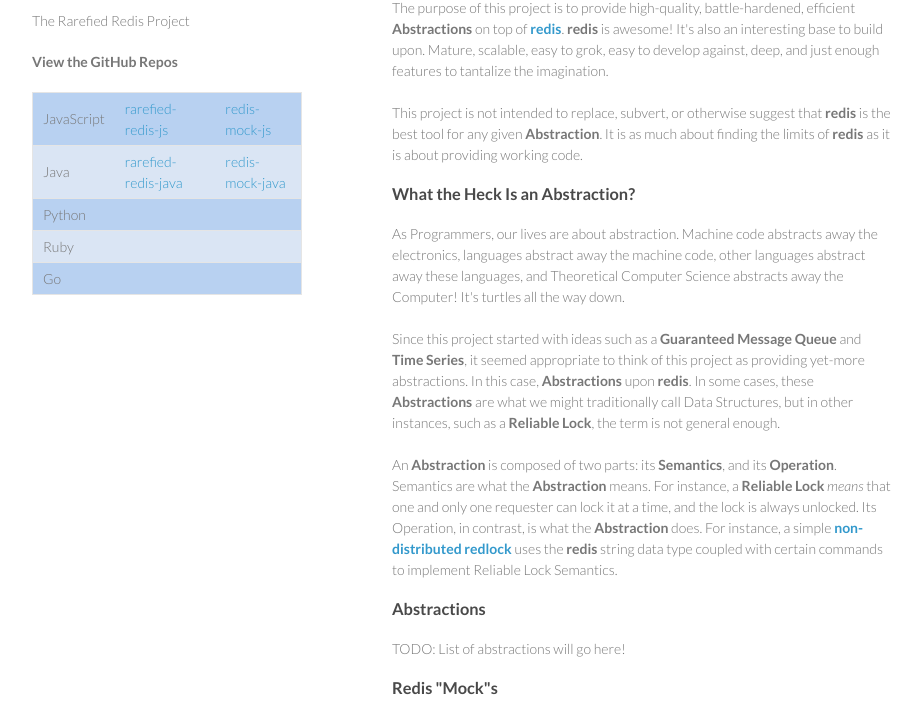
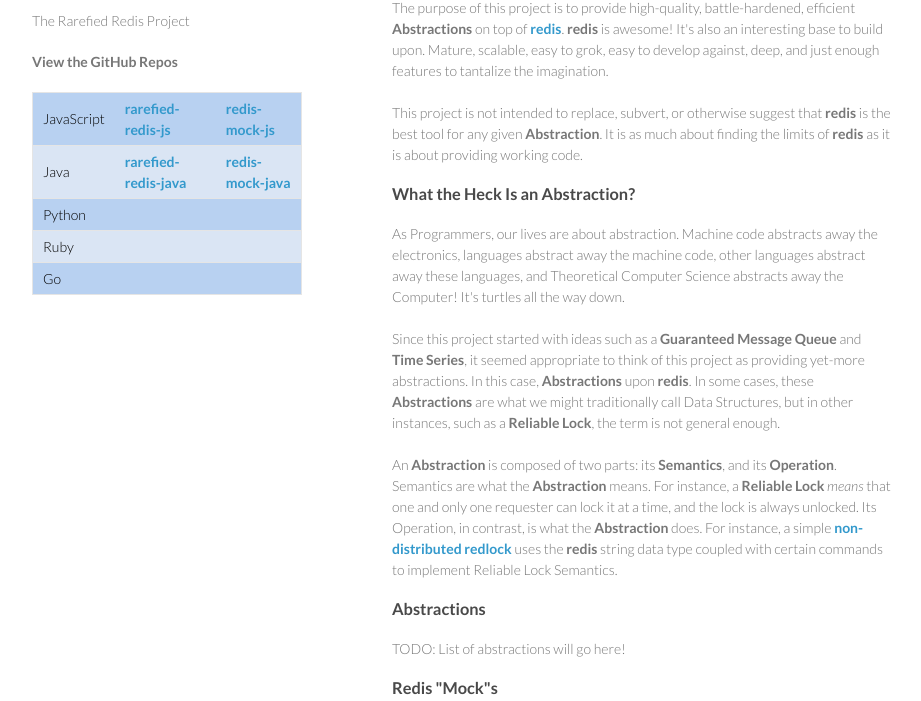
Before and after one commit to wilkenstein/rarefied-redis, a plain HTML site: page index.html in a window 1280 px wide. Shown: the part 99-800 px from the top of the page, without its empty margins (178-1099 px from the left). Drawn offline with Linux system fonts and the light colour scheme.

Commit message:
Some style updates

```diff
--- a/index.html
+++ b/index.html
@@ -23,19 +23,19 @@
   <table class="repos" style="border:1px solid #e5e5e5;">
     <tbody>
       <tr>
-        <td>JavaScript</td><td><a href="https://github.com/wilkenstein/rarefied-redis-js">rarefied-redis-js</a></td><td><a href="https://github.com/wilkenstein/redis-mock-js">redis-mock-js</a></td>
+        <td style="color:black;">JavaScript</td><td><a href="https://github.com/wilkenstein/rarefied-redis-js"><b>rarefied-redis-js</b></a></td><td><a href="https://github.com/wilkenstein/redis-mock-js"><b>redis-mock-js</b></a></td>
       </tr>
       <tr>
-        <td>Java</td><td><a href="https://github.com/wilkenstein/rarefied-redis-java">rarefied-redis-java</a></td><td><a href="https://github.com/wilkenstein/redis-mock-java">redis-mock-java</a></td>
+        <td style="color:black;">Java</td><td><a href="https://github.com/wilkenstein/rarefied-redis-java"><b>rarefied-redis-java</b></a></td><td><a href="https://github.com/wilkenstein/redis-mock-java"><b>redis-mock-java</b></a></td>
       </tr>
       <tr>
-        <td>Python</td><td></td><td></td>
+        <td style="color:black;">Python</td><td></td><td></td>
       </tr>
       <tr>
-        <td>Ruby</td><td></td><td></td>
+        <td style="color:black;">Ruby</td><td></td><td></td>
       </tr>
       <tr>
-        <td>Go</td><td></td><td></td>
+        <td style="color:black;">Go</td><td></td><td></td>
       </tr>
     </tbody>
   </table>
```
